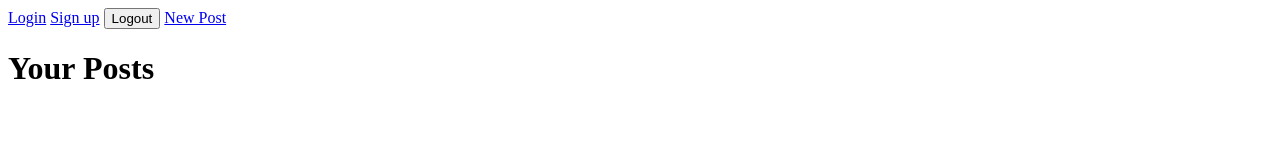
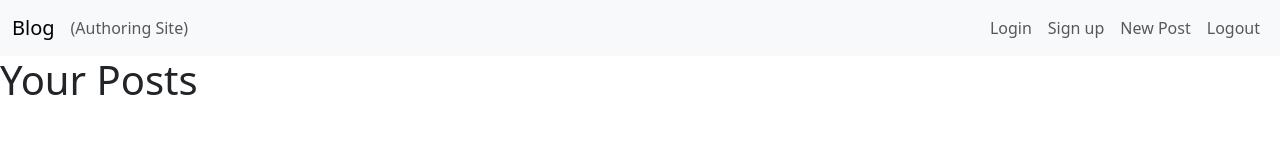
Before and after one commit to 4bdullah7eeshan/blog-frontend-author, a plain HTML site: page index.html in a window 1280 px wide. Drawn offline with nearby package versions, Linux system fonts and the light colour scheme; no server answers.

Commit message:
style(nav): improve layout of items in nav

```diff
--- a/index.html
+++ b/index.html
@@ -3,18 +3,50 @@
 <head>
     <meta charset="utf-8">
     <meta name="viewport" content="width=device-width, initial-scale=1.0">
+
+    <title>Blog (Authoring)</title>
+
+    <link href="https://cdn.jsdelivr.net/npm/bootstrap@5.3.3/dist/css/bootstrap.min.css" rel="stylesheet" integrity="sha384-QWTKZyjpPEjISv5WaRU9OFeRpok6YctnYmDr5pNlyT2bRjXh0JMhjY6hW+ALEwIH" crossorigin="anonymous">
+
+    <link rel="stylesheet" href="./css/styles.css">
+
     <script src="./scripts/index.js" defer></script>
     <script src="./scripts/authorPosts.js" defer></script>
-    <title>Home</title>
-    <link rel="stylesheet" href="./css/styles.css">
 </head>
 <body>
-    <nav>
-        <a href="./pages/signin.html" id="loginLink">Login</a>
-        <a href="./pages/signup.html" id="signupLink">Sign up</a>
-        <button id="logoutBtn">Logout</button>
-        <a href="./pages/new-post.html" id="newPostLink">New Post</a>
+    <nav class="navbar navbar-expand-lg bg-body-tertiary">
+        <div class="container-fluid">
+          <a class="navbar-brand" href="./index.html">
+            Blog
+          </a>
+
+          <button class="navbar-toggler" type="button" data-bs-toggle="collapse" data-bs-target="#navbarNav" aria-controls="navbarNav" aria-expanded="false" aria-label="Toggle navigation">
+            <span class="navbar-toggler-icon"></span>
+          </button>
+
+          <span class="navbar-text mx-auto">
+            (Authoring Site)
+          </span>
+
+          <div class="collapse navbar-collapse" id="navbarNav">
+            <ul class="navbar-nav ms-auto">
+              <li class="nav-item">
+                <a class="nav-link" href="./pages/signin.html" id="loginLink">Login</a>
+              </li>
+              <li class="nav-item">
+                <a class="nav-link" href="./pages/signup.html" id="signupLink">Sign up</a>
+              </li>
+              <li class="nav-item">
+                <a class="nav-link" href="./pages/new-post.html" id="newPostLink">New Post</a>
+              </li>
+              <li class="nav-item">
+                <button class="btn btn-outline-danger nav-link" id="logoutBtn">Logout</button>
+              </li>
+            </ul>
+          </div>
+        </div>
     </nav>
+
 
     <main>
         <header>
@@ -25,5 +57,6 @@
         </div>
     </main>
 
+    <script src="https://cdn.jsdelivr.net/npm/bootstrap@5.3.3/dist/js/bootstrap.bundle.min.js" integrity="sha384-YvpcrYf0tY3lHB60NNkmXc5s9fDVZLESaAA55NDzOxhy9GkcIdslK1eN7N6jIeHz" crossorigin="anonymous"></script>
 </body>
 </html>
```
